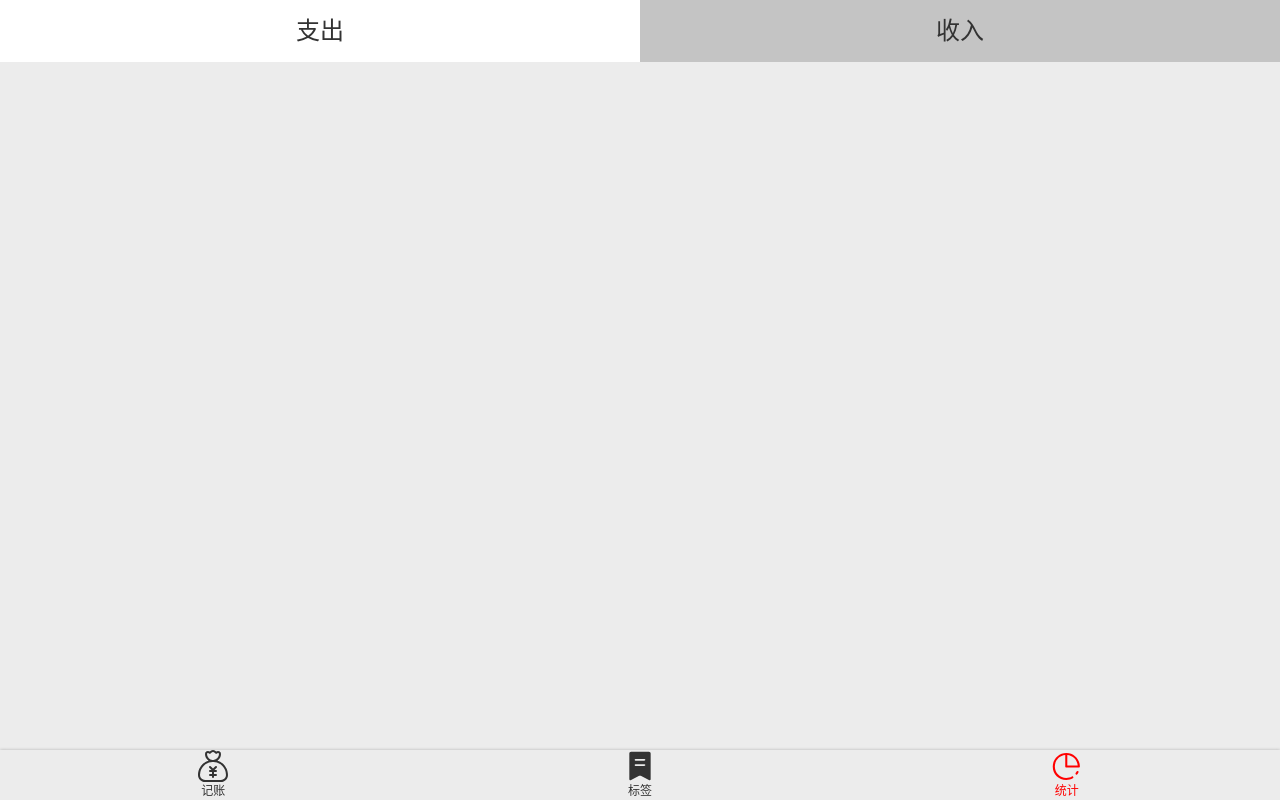
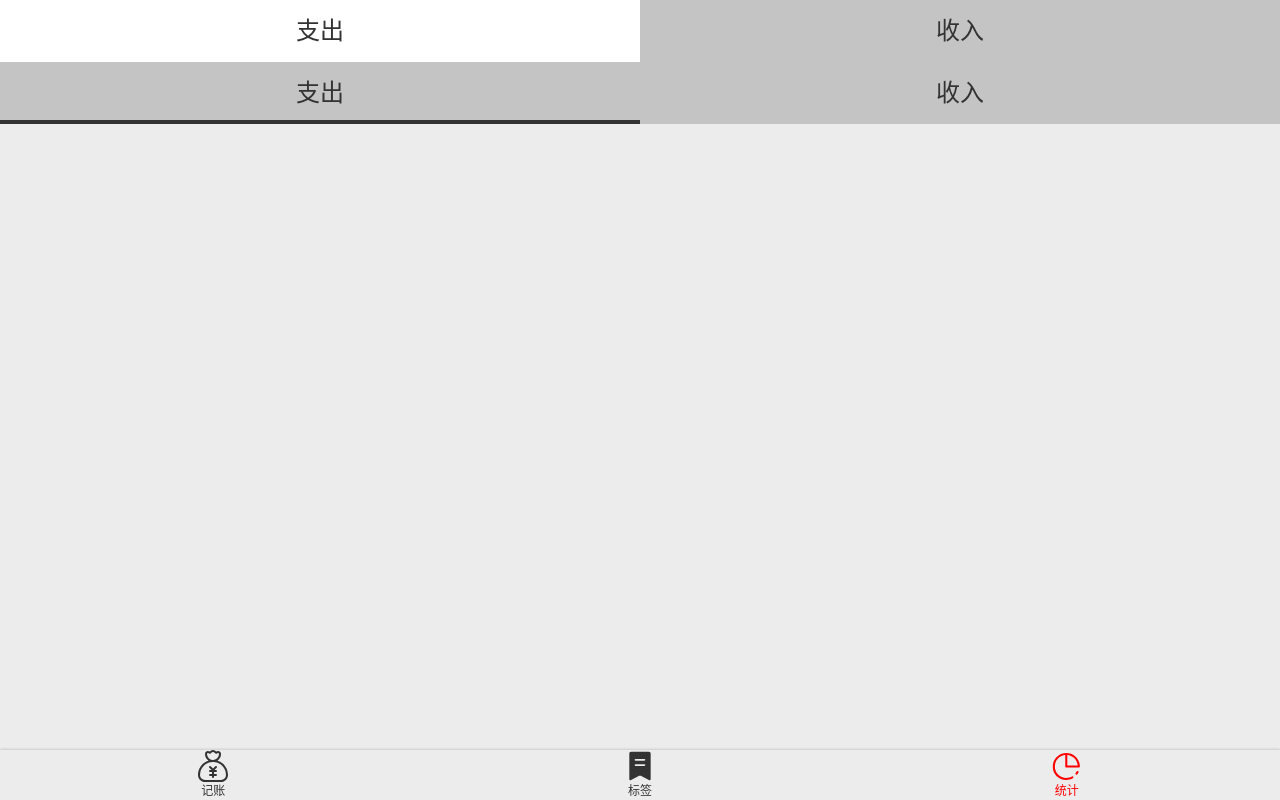
Before and after one commit to zgcwf/more-money, a Vue app: page /#/statistics in a window 1280 px wide. Built offline with nearby package versions, Linux system fonts and the light colour scheme.

Commit message:
在Types添加动态样式绑定

```diff
--- a/src/components/Money/Types.vue
+++ b/src/components/Money/Types.vue
@@ -1,11 +1,23 @@
 <template>
   <div>
     <ul class="types">
-      <li :class="type === '-' ? 'selected' : ''" @click="selectType('-')">
+      <li
+        :class="{
+          selected: type === '-',
+          [classPrefix + '-item']: classPrefix,
+        }"
+        @click="selectType('-')"
+      >
         <!-- :class绑定一个js表达式 -->
         支出
       </li>
-      <li :class="type === '+' && 'selected'" v-on:click="selectType('+')">
+      <li
+        :class="{
+          selected: type === '+',
+          [classPrefix + '-item']: classPrefix,
+        }"
+        v-on:click="selectType('+')"
+      >
         收入
       </li>
     </ul>
@@ -15,6 +27,7 @@
 <script>
 export default {
   name: "Types",
+  props: ["classPrefix"],
   data() {
     return {
       type: "-",
--- a/src/views/Statistics.vue
+++ b/src/views/Statistics.vue
@@ -1,7 +1,10 @@
 <template>
-  <Layout>
-    <Types class="x"></Types>
-  </Layout>
+  <div class="x">
+    <Layout>
+      <Types classPrefix="type"></Types>
+      <Types classPrefix="type1"></Types>
+    </Layout>
+  </div>
 </template>
 
 <script>
@@ -13,7 +16,7 @@ export default {
 </script>
 
 <style lang="scss" scoped>
-.x ::v-deep li {
+.x::v-deep .type-item {
   background-color: #c4c4c4;
   &.selected {
     background-color: #fff;
```
